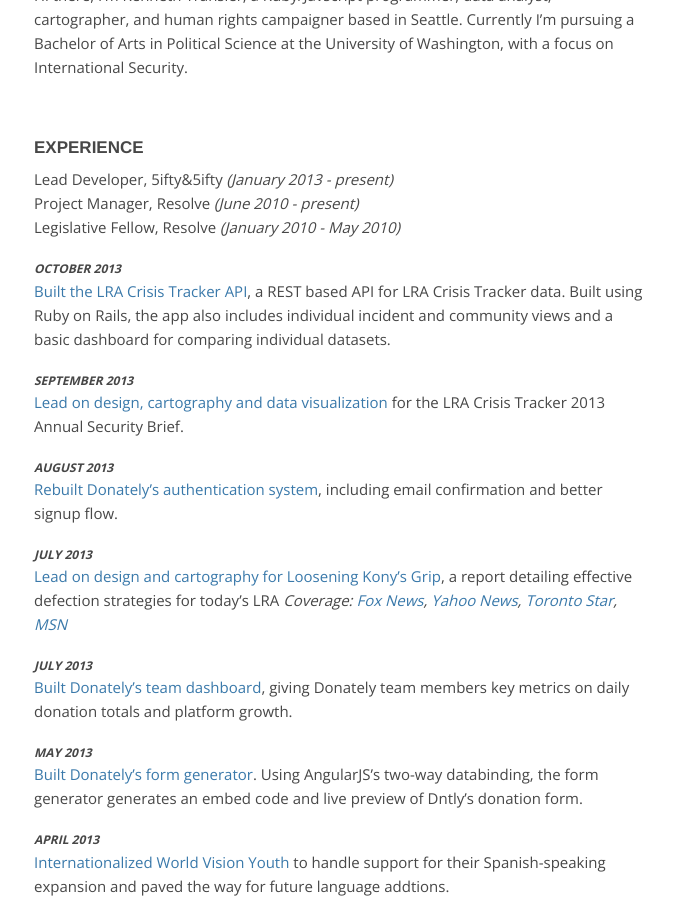
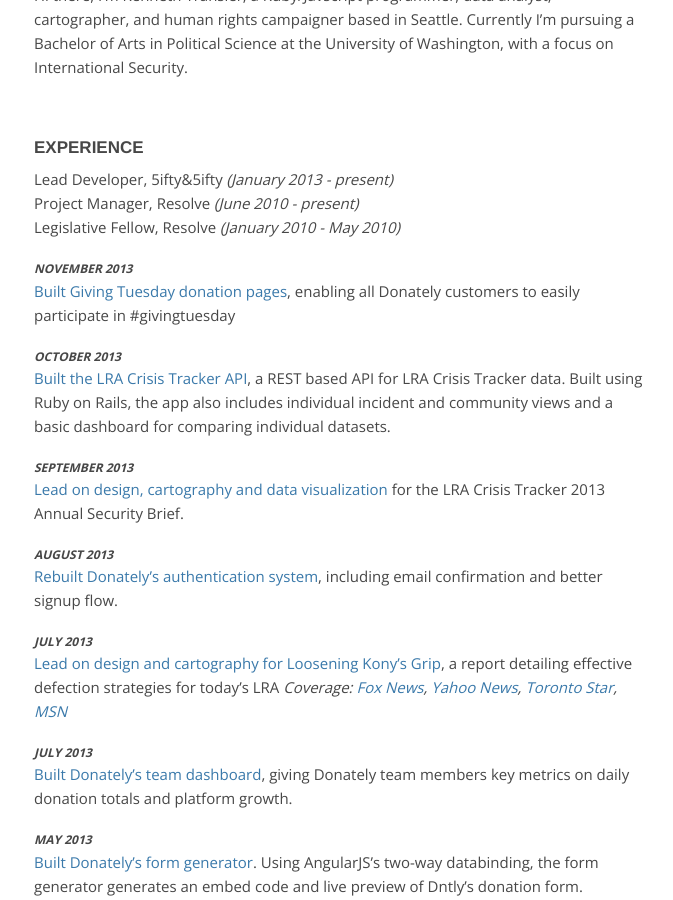
Before and after one commit to ktransier/blog, a Jekyll site: the page built from portfolio/index.md, in a window 1280 px wide and 900 px high, scrolled down 774 px. Shown: the whole window, without its empty margins (301-974 px from the left). Built offline with Jekyll 4.4.1, drawn with Linux system fonts in a browser that asks for light colours; nearby versions of some CDN libraries; Markdown is read by kramdown in place of the engine named in the settings.

Commit message:
Update index.md

```diff
--- a/portfolio/index.md
+++ b/portfolio/index.md
@@ -12,6 +12,9 @@
 Lead Developer, 5ifty&5ifty <i>(January 2013 - present)</i><br />
 Project Manager, Resolve <i>(June 2010 - present)</i><br />
 Legislative Fellow, Resolve <i>(January 2010 - May 2010)</i><br />
+
+<div class="date">November 2013</div>
+[Built Giving Tuesday donation pages](/portfolio/giving-tuesday), enabling all Donately customers to easily participate in #givingtuesday
 
 <div class="date">October 2013</div>
 [Built the LRA Crisis Tracker API](/portfolio/tracker-api), a REST based API for LRA Crisis Tracker data. Built using Ruby on Rails, the app also includes individual incident and community views and a basic dashboard for comparing individual datasets.
```
